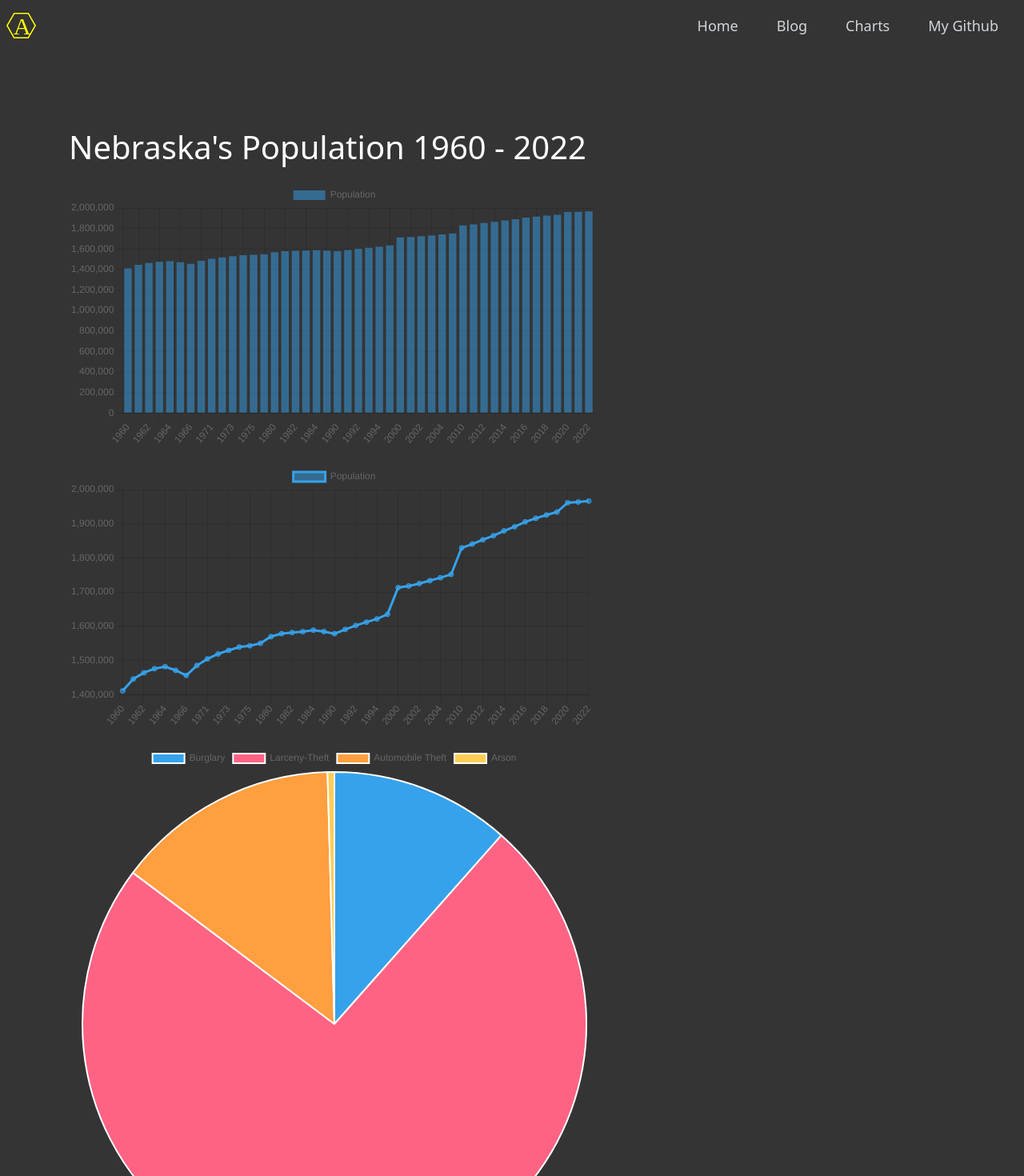
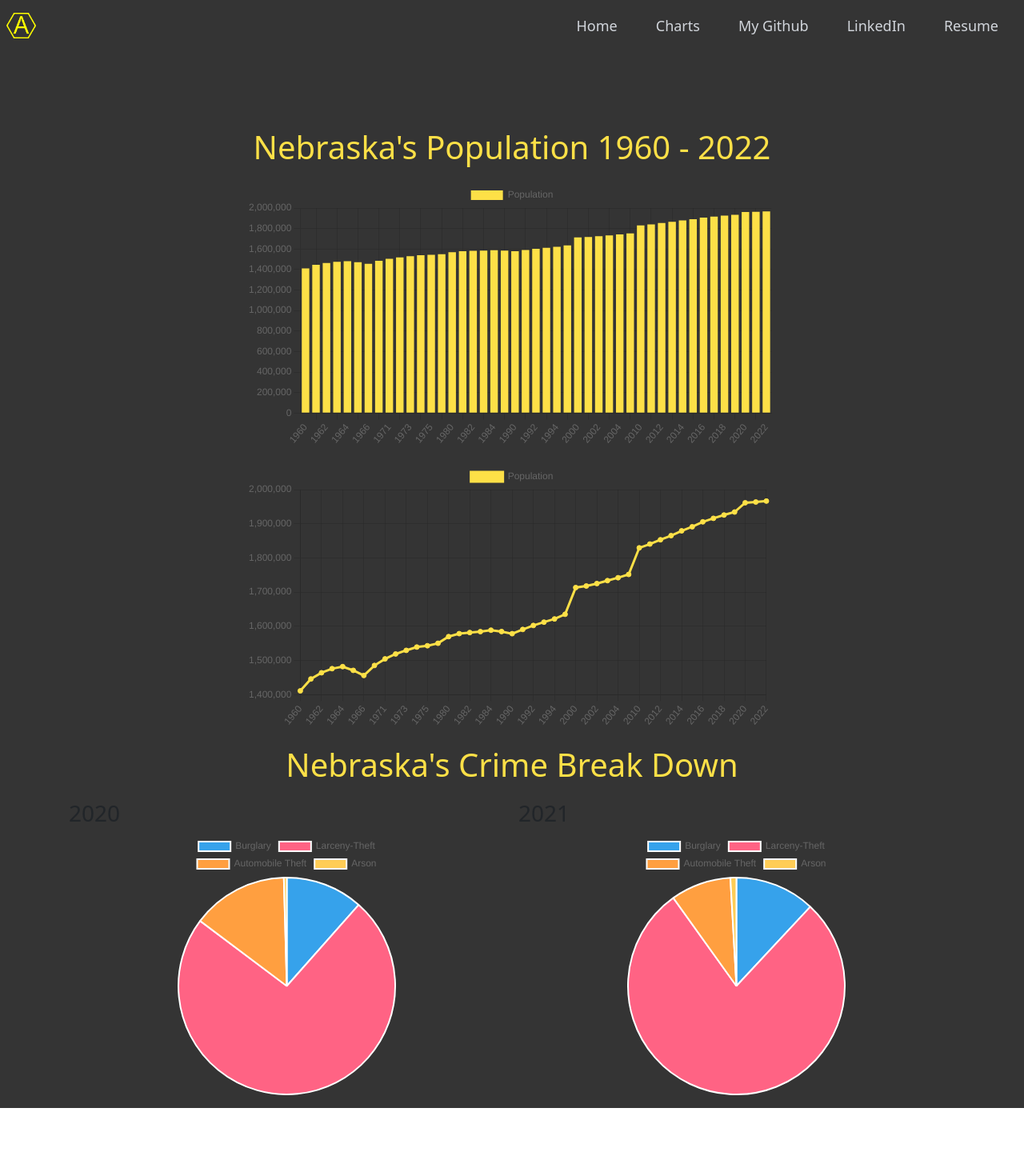
Before and after one commit to abdualdeen/personal-website, a React (Vite) app: page /charts in a window 1280 px wide. Shown: the top 1470 px of the page at 80% size. After the commit the page ends 1385 px from the top, so only its background shows below. Built offline with nearby package versions, Linux system fonts and the light colour scheme; a web font is replaced by a local one.

Commit message:
* added linkedin and resume * changed some of the chart coloring * changed some of the layout in the charts page * added png version of logo

```diff
--- a/src/components/NavBar.tsx
+++ b/src/components/NavBar.tsx
@@ -3,9 +3,11 @@ import { Bars3Icon, BellIcon, XMarkIcon } from "@heroicons/react/24/outline";
 
 const navigationItems = [
   { name: "Home", href: "/", current: false },
-  { name: "Blog", href: "/blog", current: false },
   { name: "Charts", href: "/charts", current: false },
-  { name: "My Github", href: "https://github.com/ahamad2", current: false }
+  { name: "My Github", href: "https://github.com/ahamad2", current: false },
+  { name: "LinkedIn", href: "https://www.linkedin.com/in/abdullah-hamad-530a55257/", current: false },
+  { name: "Resume", href: "https://drive.google.com/file/d/1sIXq61oS_ZhjwDxb_AsBkpBKWlRYuw4p/view", current: false },
+
 ];
 
 function classNames(...classes: string[]) {
@@ -35,12 +37,12 @@ export default function NavBar() {
                 <div className="flex flex-shrink-0 items-center">
                   <img
                     className="block h-10 w-auto lg:hidden"
-                    src="./website-logo.svg"
+                    src="./website-logo.png"
                     alt=""
                   />
                   <img
                     className="hidden h-8 w-auto lg:block"
-                    src="./website-logo.svg"
+                    src="./website-logo.png"
                     alt=""
                   />
                 </div>
--- a/src/pages/Charts.tsx
+++ b/src/pages/Charts.tsx
@@ -1,6 +1,10 @@
 import NavBar from "../components/NavBar";
 import BarChart from "../components/BarChart";
-import { populationData, propertyCrimeData2020 } from "../assets/ChartsData";
+import {
+  populationData,
+  propertyCrimeData2020,
+  propertyCrimeData2021,
+} from "../assets/ChartsData";
 import { useState } from "react";
 import LineChart from "../components/LineChart";
 import PieChart from "../components/PieChart";
@@ -12,16 +16,28 @@ export default function Charts() {
       {
         label: "Population",
         data: populationData.map((data) => data?.population),
+        backgroundColor: ["rgb(253, 224, 71)"],
+        borderColor: "rgb(253, 224, 71)",
       },
     ],
   });
 
-  const [crimeData, setCrimeData] = useState({
+  const [crimeData20, setCrimeData20] = useState({
     labels: propertyCrimeData2020.map((data) => data.name),
     datasets: [
       {
-        label: "Property Crimes",
+        label: "Property Crimes 2020",
         data: propertyCrimeData2020.map((data) => data.number),
+      },
+    ],
+  });
+
+  const [crimeData21, setCrimeData21] = useState({
+    labels: propertyCrimeData2021.map((data) => data.name),
+    datasets: [
+      {
+        label: "Property Crimes 2020",
+        data: propertyCrimeData2021.map((data) => data.number),
       },
     ],
   });
@@ -29,18 +45,34 @@ export default function Charts() {
   return (
     <>
       <NavBar />
-      <div className="mt-20 flex justify-center">
+      <div className="mt-20 flex items-center justify-center">
         {/* the div above exists so the text div below can be centered. */}
         <div className="container mx-auto inline-block justify-center space-y-5 px-3 py-3">
-          <h1 className="text-white">Nebraska's Population 1960 - 2022</h1>
-          <div className="w-3/5">
+          <h1 className="text-center text-yellow-300">
+            Nebraska's Population 1960 - 2022
+          </h1>
+          <div className="mx-auto w-3/5">
             <BarChart chartData={popData} />
           </div>
-          <div className="w-3/5">
+          <div className="mx-auto w-3/5">
             <LineChart chartData={popData} />
           </div>
-          <div className="w-3/5">
-            <PieChart chartData={crimeData} />
+          <h1 className="text-center text-yellow-300">
+            Nebraska's Crime Break Down
+          </h1>
+          <div className="mx-auto columns-2 justify-center">
+            <div>
+              <h3>2020</h3>
+              <div className="mx-auto w-3/5">
+                <PieChart chartData={crimeData20} />
+              </div>
+            </div>
+            <div>
+              <h3>2021</h3>
+              <div className="mx-auto w-3/5">
+                <PieChart chartData={crimeData21} />
+              </div>
+            </div>
           </div>
         </div>
       </div>
```
Also changed, not shown: public/website-logo.png (added).
